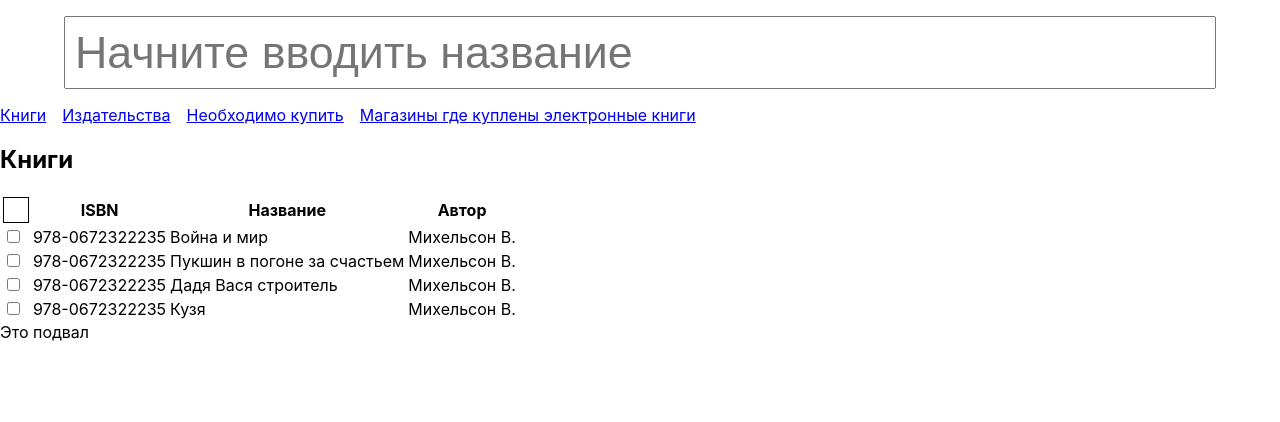
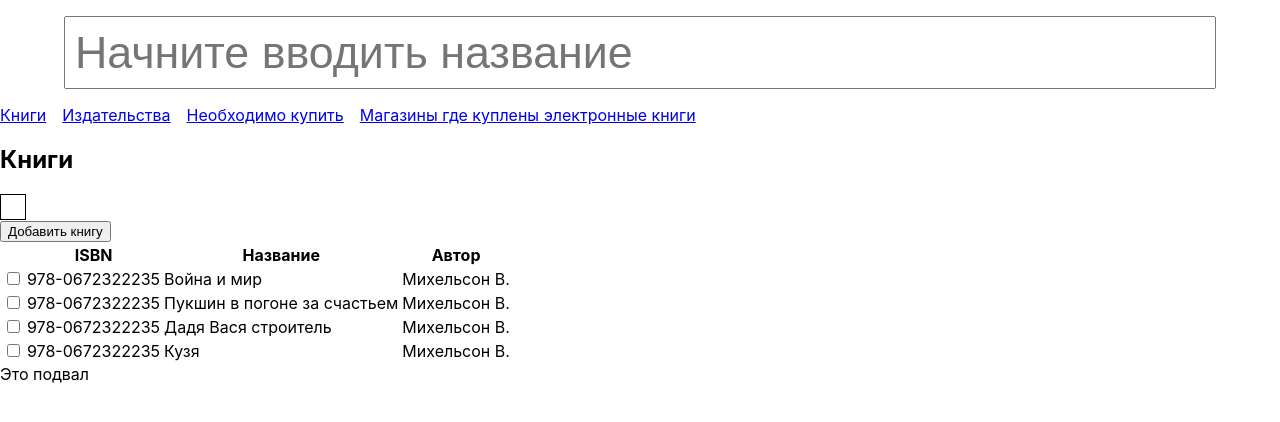
Before and after one commit to workonika/library, a React (Create React App) app: page / in a window 1280 px wide. Shown: the top 422 px of the page. Built offline with nearby package versions, Linux system fonts and the light colour scheme.

Commit message:
Компоненты RenderBox и дочерние приведены к взаимодействию

```diff
--- a/src/Catalog/Catalog.js
+++ b/src/Catalog/Catalog.js
@@ -1,6 +1,5 @@
 import React from "react";
 import RenderBox from "../RenderBox/RenderBox";
-import Button from "../Button/Button";
 import Modal from "../Modal/Modal";
 
 export const titles = [
@@ -9,7 +8,7 @@ export const titles = [
     {title: "Необходимо купить", path: "/have-to-buy/"},
     {title: "Магазины где куплены электронные книги", path: "/sources/"}];
 
-    const itemsName = ["books", "publishers"];
+    const itemsName = {books: "Добавить книгу", publishers: "Добавить изд-во"};
 
     const books = [
         {name: "Война и мир", ISBN13: "978-0672322235", author: "Михельсон В."},
@@ -18,16 +17,22 @@ export const titles = [
         {name: "Кузя", ISBN13: "978-0672322235", author: "Михельсон В."}
     ];
 
+    const ref = React.createRef();
+
 export function Books(props) {
 
     function openModalWindow(){
         alert("Button Clicked");
     }
 
+    function chooseCheckboxes(){
+        console.log(document.querySelectorAll("input[type='checkbox']"));
+    }
+
     return(
         <React.Fragment>
             <h2>{titles[0].title}</h2>
-            <RenderBox items={books} itemsName={"books"}/>
+            <RenderBox items={books} itemsName={"books"} buttonText={itemsName.books} onClick={chooseCheckboxes} />
         </React.Fragment>
         );
 }
--- a/src/RenderBox/RenderBox.js
+++ b/src/RenderBox/RenderBox.js
@@ -1,5 +1,6 @@
 import React, {useState, useEffect} from "react";
-import SelectCheckboxes from "../SelectCheckboxes/SelectCheckboxes";
+import ControlPanel from "../ControlPanel/ControlPanel";
+import {conditions} from "../SelectCheckboxes/SelectCheckboxes";
 
 export default function RenderBox (props) {
 
@@ -7,14 +8,35 @@ export default function RenderBox (props) {
 
     const [items, setItems/*Данный метод будет использован при фильтрации*/] = useState(props.items);
 
+    const [empty, partially, checked] = conditions;
+
     function changeStateSelectCheckboxes (state){
+
         setStateOfCheckboxesOfChildren(state);
+
+        const tbody = document.querySelector("tbody");
+        const checkboxes = [].slice.call(tbody.querySelectorAll("input[type='checkbox']"));
+
+        checkboxes.forEach(checkbox => checkbox.checked = state === checked);
     }
 
-    function chooseCheckboxes(e){
-        e.persist();
-        console.log(e);
-        setStateOfCheckboxesOfChildren("selected-partially");
+    function chooseCheckboxes(){
+
+        //setStateOfCheckboxesOfChildren("selected-partially");
+        //console.log(e, stateOfCheckboxesOfChildren);
+        //Прямая работа с DOM; На мой взгляд не есть гуд и при первом изучении переделать на использование ref
+        const tbody = document.querySelector("tbody");
+        const checkboxes = [].slice.call(tbody.querySelectorAll("input[type='checkbox']"));
+        const length = checkboxes.length;
+        const checkedLength = checkboxes.filter(_=>_.checked).length;
+
+        if(checkedLength === length){
+            setStateOfCheckboxesOfChildren(checked);
+        } else if(!checkedLength){
+            setStateOfCheckboxesOfChildren(empty);
+        } else {
+            setStateOfCheckboxesOfChildren(partially);
+        }
     }
 
     let fn;
@@ -26,17 +48,27 @@ export default function RenderBox (props) {
         default: fn = RenderBook;
     }
 
+    var selectCheckboxesProps = {
+        condition: stateOfCheckboxesOfChildren,
+        parentCallback: changeStateSelectCheckboxes
+    };
+
+    var buttonProps = {
+        buttonText: props.buttonText
+    };
+
     return <React.Fragment>
-        <table>
+        <ControlPanel selectCheckboxesProps={selectCheckboxesProps} buttonProps={buttonProps} />
+        <table onClick={chooseCheckboxes}>
             <thead>
                 <tr>
-                    <th><SelectCheckboxes condition={stateOfCheckboxesOfChildren} parentCallback={changeStateSelectCheckboxes} /></th>
+                    <th></th>
                     <th>ISBN</th>
                     <th>Название</th>
                     <th>Автор</th>
                 </tr>
             </thead>
-            <tbody onClick={chooseCheckboxes}>
+            <tbody>
                 {
                     items.map((item, idx)=>fn(item, idx))
                 }
--- a/src/SelectCheckboxes/SelectCheckboxes.js
+++ b/src/SelectCheckboxes/SelectCheckboxes.js
@@ -2,13 +2,22 @@ import React, {useState, useEffect} from "react";
 import { toggleClass } from "../library/fn";
 import "./SelectCheckboxes.css";
 
+export const conditions = ["", "selected-partially", "checked"];
+
 export default function SelectCheckboxes (props){
 
     const [stateAddedCssClass, setStateAddedCssClass] = useState(props.condition);
+
+    const [empty, partially, checked] = conditions;
+
     let cssClasses = "checkbox big";
 
+    if(props.condition !== stateAddedCssClass){
+        setStateAddedCssClass(props.condition);
+    }
+
     function changeState(){
-        const evaluatedClass = stateAddedCssClass === "checked" || stateAddedCssClass === "selected-partially"  ? "" : "checked";
+        const evaluatedClass = stateAddedCssClass === checked || stateAddedCssClass === partially  ? empty : checked;
         setStateAddedCssClass(evaluatedClass);
         props.parentCallback(evaluatedClass);
     }
```
